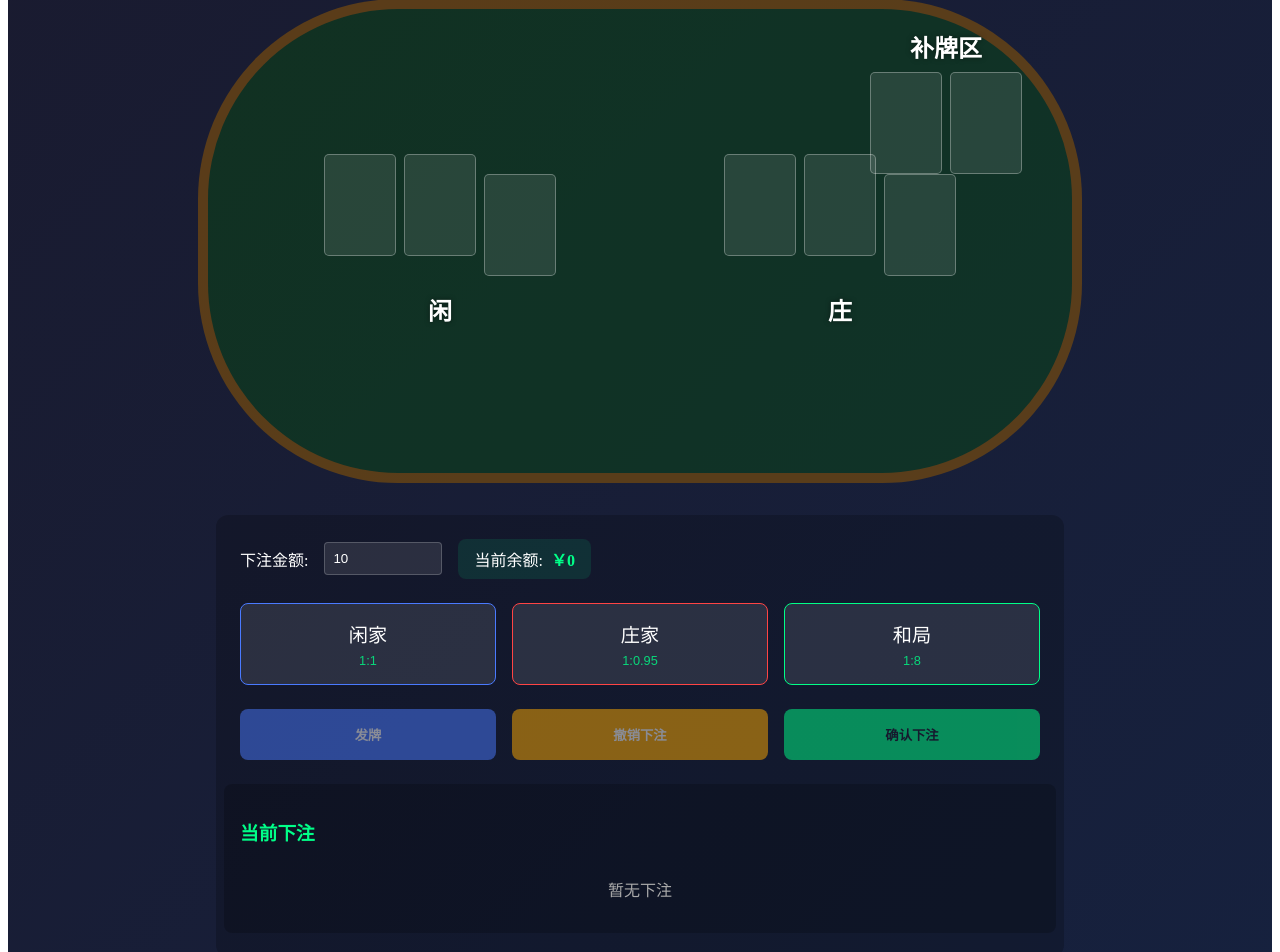
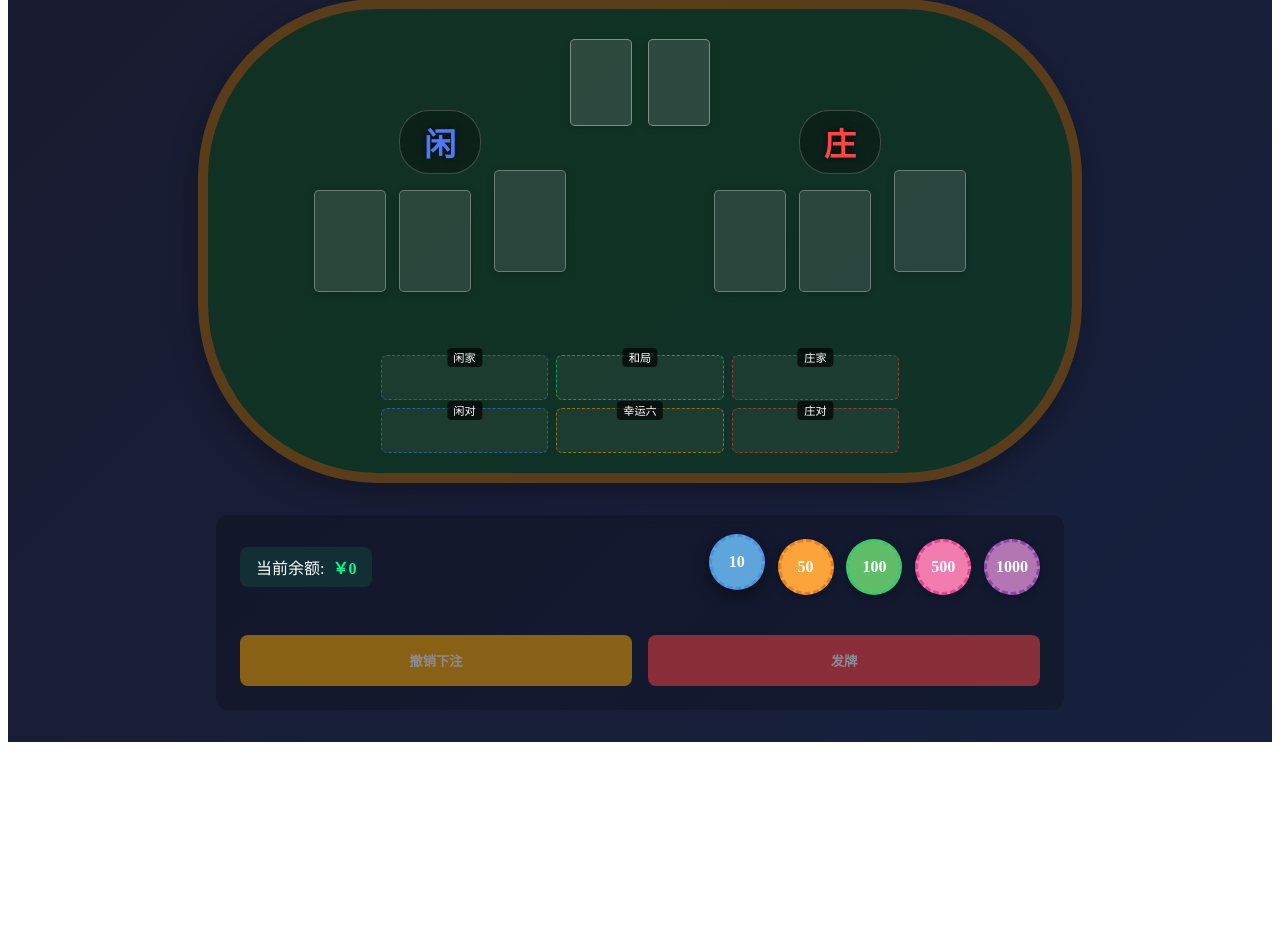
Before and after one commit to Monika18Y/casino, a Vue app: page /games/live/baccarat in a window 1280 px wide. Shown: the part 350-1302 px from the top of the page. After the commit the page ends 1100 px from the top, so only its background shows below. Built offline with nearby package versions, Linux system fonts and the light colour scheme; sample sign-in values are in the browser's storage.

Commit message:
更改布局

```diff
--- a/src/views/games/live/Baccarat.vue
+++ b/src/views/games/live/Baccarat.vue
@@ -27,32 +27,88 @@
 
         <!-- 游戏桌面 -->
         <div class="table-area">
+          <!-- 补牌区域 - 放在中上部 -->
+          <div class="extra-cards-area">
+            <div class="extra-card-slots">
+              <div class="card-slot"></div>
+              <div class="card-slot"></div>
+            </div>
+          </div>
+
           <!-- 闲家区域 -->
           <div class="player-area">
+            <div class="area-label">闲</div>
             <div class="card-area">
               <div class="card-slot"></div>
               <div class="card-slot"></div>
               <div class="card-slot third-card"></div>
             </div>
-            <div class="area-label">闲</div>
           </div>
 
           <!-- 庄家区域 -->
           <div class="banker-area">
+            <div class="area-label">庄</div>
             <div class="card-area">
               <div class="card-slot"></div>
               <div class="card-slot"></div>
               <div class="card-slot third-card"></div>
             </div>
-            <div class="area-label">庄</div>
           </div>
 
-          <!-- 补牌区域 -->
-          <div class="extra-cards-area">
-            <div class="area-label">补牌区</div>
-            <div class="extra-card-slots">
-              <div class="card-slot"></div>
-              <div class="card-slot"></div>
+          <!-- 下注区域 - 2x3布局 -->
+          <div class="betting-zones">
+            <!-- 第一行 -->
+            <div class="bet-row">
+              <!-- 闲家下注区域 -->
+              <div class="bet-zone player-bet-zone" @click="placeBetOnZone('player')">
+                <div class="bet-zone-label">闲家</div>
+                <div class="bet-amount" v-if="getZoneTotalAmount('player') > 0">
+                  {{getZoneTotalAmount('player')}}
+                </div>
+              </div>
+
+              <!-- 和局下注区域 -->
+              <div class="bet-zone tie-bet-zone" @click="placeBetOnZone('tie')">
+                <div class="bet-zone-label">和局</div>
+                <div class="bet-amount" v-if="getZoneTotalAmount('tie') > 0">
+                  {{getZoneTotalAmount('tie')}}
+                </div>
+              </div>
+
+              <!-- 庄家下注区域 -->
+              <div class="bet-zone banker-bet-zone" @click="placeBetOnZone('banker')">
+                <div class="bet-zone-label">庄家</div>
+                <div class="bet-amount" v-if="getZoneTotalAmount('banker') > 0">
+                  {{getZoneTotalAmount('banker')}}
+                </div>
+              </div>
+            </div>
+
+            <!-- 第二行 -->
+            <div class="bet-row">
+              <!-- 闲对下注区域 -->
+              <div class="bet-zone player-pair-bet-zone" @click="placeBetOnZone('playerPair')">
+                <div class="bet-zone-label">闲对</div>
+                <div class="bet-amount" v-if="getZoneTotalAmount('playerPair') > 0">
+                  {{getZoneTotalAmount('playerPair')}}
+                </div>
+              </div>
+
+              <!-- 幸运六下注区域 -->
+              <div class="bet-zone lucky-six-bet-zone" @click="placeBetOnZone('luckySix')">
+                <div class="bet-zone-label">幸运六</div>
+                <div class="bet-amount" v-if="getZoneTotalAmount('luckySix') > 0">
+                  {{getZoneTotalAmount('luckySix')}}
+                </div>
+              </div>
+
+              <!-- 庄对下注区域 -->
+              <div class="bet-zone banker-pair-bet-zone" @click="placeBetOnZone('bankerPair')">
+                <div class="bet-zone-label">庄对</div>
+                <div class="bet-amount" v-if="getZoneTotalAmount('bankerPair') > 0">
+                  {{getZoneTotalAmount('bankerPair')}}
+                </div>
+              </div>
             </div>
           </div>
         </div>
@@ -61,59 +117,21 @@
       <!-- 下注区域 -->
       <div class="betting-area">
         <div class="bet-options">
-          <div class="bet-amount-section">
-            <span>下注金额:</span>
-            <input
-              type="number"
-              v-model="betAmount"
-              min="1"
-              :max="userBalance"
-              :disabled="isDealing"
-            >
+          <div class="chips-selection">
             <div class="current-balance">
               <span>当前余额:</span>
               <span class="balance-value">￥{{ userBalance }}</span>
             </div>
-          </div>
-
-          <div class="bet-buttons">
-            <button
-              class="bet-btn player"
-              :class="{ active: selectedBet === 'player' }"
-              :disabled="isDealing"
-              @click="selectBet('player')"
-            >
-              闲家
-              <span class="odds">1:1</span>
-            </button>
-            <button
-              class="bet-btn banker"
-              :class="{ active: selectedBet === 'banker' }"
-              :disabled="isDealing"
-              @click="selectBet('banker')"
-            >
-              庄家
-              <span class="odds">1:0.95</span>
-            </button>
-            <button
-              class="bet-btn tie"
-              :class="{ active: selectedBet === 'tie' }"
-              :disabled="isDealing"
-              @click="selectBet('tie')"
-            >
-              和局
-              <span class="odds">1:8</span>
-            </button>
+            <div class="chips-rack">
+              <div class="chip" :class="{ active: selectedChipValue === 10 }" @click="selectChip(10)">10</div>
+              <div class="chip" :class="{ active: selectedChipValue === 50 }" @click="selectChip(50)">50</div>
+              <div class="chip" :class="{ active: selectedChipValue === 100 }" @click="selectChip(100)">100</div>
+              <div class="chip" :class="{ active: selectedChipValue === 500 }" @click="selectChip(500)">500</div>
+              <div class="chip" :class="{ active: selectedChipValue === 1000 }" @click="selectChip(1000)">1000</div>
+            </div>
           </div>
 
           <div class="action-buttons">
-            <button
-              class="deal-btn"
-              :disabled="!canDeal || isDealing"
-              @click="dealCards"
-            >
-              {{ isDealing ? '发牌中...' : '发牌' }}
-            </button>
             <button
               class="cancel-btn"
               :disabled="isDealing || currentBets.length === 0"
@@ -122,26 +140,12 @@
               撤销下注
             </button>
             <button
-              class="place-bet-btn"
-              :disabled="!canPlaceBet || isDealing"
-              @click="placeBet"
+              class="deal-btn"
+              :disabled="isDealing || currentBets.length === 0"
+              @click="startDealing"
             >
-              确认下注
+              发牌
             </button>
-          </div>
-        </div>
-
-        <!-- 当前下注显示 -->
-        <div class="current-bets">
-          <h3>当前下注</h3>
-          <div class="bet-list" v-if="currentBets.length > 0">
-            <div v-for="(bet, index) in currentBets" :key="index" class="bet-item">
-              <span class="bet-type">{{ getBetTypeName(bet.type) }}</span>
-              <span class="bet-amount">￥{{ bet.amount }}</span>
-            </div>
-          </div>
-          <div v-else class="no-bets">
-            暂无下注
           </div>
         </div>
       </div>
@@ -162,52 +166,66 @@ export default {
     return {
       userBalance: 0,
       username: localStorage.getItem('currentUser'),
-      betAmount: 10,
-      selectedBet: null,
+      selectedChipValue: 10,
       currentBets: [],
-      isDealing: false
+      isDealing: false,
+      chipColors: {
+        10: { background: '#5DA5DA', border: '#4A90E2' },
+        50: { background: '#FAA43A', border: '#E67E22' },
+        100: { background: '#60BD68', border: '#2ECC71' },
+        500: { background: '#F17CB0', border: '#E84393' },
+        1000: { background: '#B276B2', border: '#8E44AD' }
+      }
     }
   },
   computed: {
     canPlaceBet() {
       return !this.isDealing &&
-             this.betAmount > 0 &&
-             this.betAmount <= this.userBalance &&
-             this.selectedBet !== null
-    },
-    canDeal() {
-      return !this.isDealing && this.currentBets.length > 0
+             this.selectedChipValue > 0 &&
+             this.selectedChipValue <= this.userBalance
     }
   },
   methods: {
     goToProfile() {
       this.router.push('/profile')
     },
-    selectBet(type) {
-      this.selectedBet = this.selectedBet === type ? null : type
+    selectChip(value) {
+      if (this.isDealing) return;
+      this.selectedChipValue = value;
     },
-    placeBet() {
-      if (!this.canPlaceBet) return;
+    getChipStyle(amount) {
+      const color = this.chipColors[amount] || this.chipColors[10];
+      return {
+        backgroundColor: color.background,
+        borderColor: color.border
+      };
+    },
+    getZoneBets(type) {
+      return this.currentBets.filter(bet => bet.type === type);
+    },
+    getZoneTotalAmount(type) {
+      const bets = this.getZoneBets(type);
+      return bets.reduce((total, bet) => total + bet.amount, 0);
+    },
+    placeBetOnZone(type) {
+      if (this.isDealing || !this.canPlaceBet) return;
 
       // 检查余额是否足够
-      if (this.betAmount > this.userBalance) {
+      if (this.selectedChipValue > this.userBalance) {
         alert('余额不足');
         return;
       }
 
       // 添加下注
       let bet = {
-        type: this.selectedBet,
-        amount: this.betAmount
+        type: type,
+        amount: this.selectedChipValue
       };
       this.currentBets.push(bet);
 
       // 扣除余额
-      this.userBalance -= this.betAmount;
+      this.userBalance -= this.selectedChipValue;
       this.updateUserBalance();
-
-      // 重置选择
-      this.selectedBet = null;
     },
     cancelBets() {
       if (this.isDealing || this.currentBets.length === 0) return;
@@ -225,8 +243,8 @@ export default {
       // 清空当前下注
       this.currentBets = [];
     },
-    dealCards() {
-      if (!this.canDeal) return;
+    startDealing() {
+      if (this.currentBets.length === 0) return;
 
       this.isDealing = true;
 
@@ -245,6 +263,9 @@ export default {
         case 'player': return '闲家';
         case 'banker': return '庄家';
         case 'tie': return '和局';
+        case 'playerPair': return '闲对';
+        case 'bankerPair': return '庄对';
+        case 'luckySix': return '幸运六';
         default: return type;
       }
     },
@@ -385,13 +406,14 @@ h1 {
   width: 800px;
   height: 400px;
   background: rgba(0, 100, 0, 0.3);
-  border-radius: 200px;
+  border-radius: 180px;
   border: 10px solid rgba(139, 69, 19, 0.6);
   position: relative;
   display: flex;
-  justify-content: space-around;
+  justify-content: center;
   align-items: center;
   padding: 2rem;
+  box-shadow: 0 10px 30px rgba(0, 0, 0, 0.3);
 }
 
 .player-area, .banker-area {
@@ -399,11 +421,22 @@ h1 {
   flex-direction: column;
   align-items: center;
   gap: 1rem;
+  width: 40%;
+  position: relative;
+  margin-bottom: 80px; /* 为下注区域留出空间 */
+}
+
+.player-area {
+  margin-right: 5%;
+}
+
+.banker-area {
+  margin-left: 5%;
 }
 
 .card-area {
   display: flex;
-  gap: 0.5rem;
+  gap: 0.8rem;
 }
 
 .card-slot {
@@ -412,31 +445,76 @@ h1 {
   background: rgba(255, 255, 255, 0.1);
   border: 1px solid rgba(255, 255, 255, 0.3);
   border-radius: 5px;
+  box-shadow: 0 2px 8px rgba(0, 0, 0, 0.2);
+  transition: all 0.3s ease;
+}
+
+.card-slot:hover {
+  transform: translateY(-2px);
+  box-shadow: 0 4px 12px rgba(255, 255, 255, 0.2);
 }
 
 .third-card {
-  margin-top: 20px;
+  margin-left: 10px;
+  position: relative;
+  top: -20px;
 }
 
 .area-label {
-  font-size: 1.5rem;
+  font-size: 2rem;
   font-weight: bold;
   color: white;
-  text-shadow: 0 0 5px rgba(0, 0, 0, 0.5);
+  text-shadow: 0 0 8px rgba(0, 0, 0, 0.8);
+  padding: 0.5rem 1.5rem;
+  border-radius: 30px;
+  background: rgba(0, 0, 0, 0.3);
+  border: 1px solid rgba(255, 255, 255, 0.2);
+}
+
+.player-area .area-label {
+  color: #4a7aff;
+}
+
+.banker-area .area-label {
+  color: #ff4444;
 }
 
 .extra-cards-area {
   position: absolute;
-  top: 20px;
-  right: 50px;
+  top: 30px;
+  left: 50%;
+  transform: translateX(-50%);
   display: flex;
   flex-direction: column;
   align-items: center;
-  gap: 0.5rem;
 }
 
 .extra-card-slots {
   display: flex;
+  gap: 1rem;
+}
+
+.extra-card-slots .card-slot {
+  width: 60px;
+  height: 85px;
+  opacity: 0.8;
+  border: 1px solid rgba(255, 255, 255, 0.5);
+  background: rgba(255, 255, 255, 0.15);
+}
+
+/* 下注区域 - 2x3布局 */
+.betting-zones {
+  position: absolute;
+  bottom: 20px;
+  width: 60%;
+  display: flex;
+  flex-direction: column;
+  gap: 0.5rem;
+}
+
+.bet-row {
+  display: flex;
+  justify-content: space-between;
   gap: 0.5rem;
 }
 
@@ -460,20 +538,13 @@ h1 {
   gap: 1.5rem;
 }
 
-.bet-amount-section {
+/* 筹码选择区域 */
+.chips-selection {
   display: flex;
+  justify-content: space-between;
   align-items: center;
   flex-wrap: wrap;
   gap: 1rem;
-}
-
-.bet-amount-section input {
-  background: rgba(255, 255, 255, 0.1);
-  border: 1px solid rgba(255, 255, 255, 0.2);
-  color: white;
-  padding: 0.5rem;
-  border-radius: 4px;
-  width: 100px;
 }
 
 .current-balance {
@@ -490,87 +561,151 @@ h1 {
   font-weight: bold;
 }
 
-.bet-buttons {
+.chips-rack {
   display: flex;
-  justify-content: space-between;
-  gap: 1rem;
+  gap: 0.8rem;
+  flex-wrap: wrap;
 }
 
-.bet-btn {
-  flex: 1;
-  background: rgba(255, 255, 255, 0.1);
-  border: 1px solid rgba(255, 255, 255, 0.2);
+.chip {
+  width: 50px;
+  height: 50px;
+  border-radius: 50%;
+  display: flex;
+  justify-content: center;
+  align-items: center;
+  font-weight: bold;
+  cursor: pointer;
+  box-shadow: 0 2px 8px rgba(0, 0, 0, 0.3);
+  transition: all 0.2s ease;
+  border: 3px dashed rgba(255, 255, 255, 0.3);
+  user-select: none;
+}
+
+.chip:hover {
+  transform: translateY(-3px) scale(1.05);
+  box-shadow: 0 4px 12px rgba(0, 0, 0, 0.4);
+}
+
+.chip.active {
+  transform: translateY(-5px);
+  box-shadow: 0 5px 15px rgba(0, 0, 0, 0.5);
+  border: 3px dashed rgba(255, 255, 255, 0.8);
+}
+
+/* 筹码颜色 */
+.chip:nth-child(1) {
+  background-color: #5DA5DA;
+  border-color: #4A90E2;
   color: white;
-  padding: 1rem 0.5rem;
-  border-radius: 8px;
+}
+
+.chip:nth-child(2) {
+  background-color: #FAA43A;
+  border-color: #E67E22;
+  color: white;
+}
+
+.chip:nth-child(3) {
+  background-color: #60BD68;
+  border-color: #2ECC71;
+  color: white;
+}
+
+.chip:nth-child(4) {
+  background-color: #F17CB0;
+  border-color: #E84393;
+  color: white;
+}
+
+.chip:nth-child(5) {
+  background-color: #B276B2;
+  border-color: #8E44AD;
+  color: white;
+}
+
+/* 下注区域 */
+.bet-zone {
+  position: relative;
+  padding: 0.25rem;
+  border-radius: 6px;
+  background: rgba(255, 255, 255, 0.05);
+  border: 1px dashed rgba(255, 255, 255, 0.2);
+  min-width: 50px;
+  min-height: 35px;
   cursor: pointer;
   transition: all 0.3s ease;
+  flex: 1;
   display: flex;
-  flex-direction: column;
+  justify-content: center;
   align-items: center;
-  justify-content: center;
-  font-size: 1.2rem;
 }
 
-.bet-btn:hover:not(:disabled) {
-  background: rgba(255, 255, 255, 0.15);
+.bet-zone:hover {
+  background: rgba(255, 255, 255, 0.1);
   transform: translateY(-2px);
 }
 
-.bet-btn:disabled {
-  opacity: 0.5;
-  cursor: not-allowed;
+.bet-zone-label {
+  font-size: 0.7rem;
+  position: absolute;
+  top: -8px;
+  left: 50%;
+  transform: translateX(-50%);
+  background: rgba(0, 0, 0, 0.7);
+  padding: 0.1rem 0.4rem;
+  border-radius: 4px;
+  white-space: nowrap;
 }
 
-.bet-btn.active {
-  background: rgba(0, 255, 136, 0.2);
-  border-color: #00ff88;
+.player-bet-zone, .player-pair-bet-zone {
+  border-color: rgba(74, 122, 255, 0.5);
 }
 
-.bet-btn.player {
-  border-color: #4a7aff;
+.banker-bet-zone, .banker-pair-bet-zone {
+  border-color: rgba(255, 68, 68, 0.5);
 }
 
-.bet-btn.banker {
-  border-color: #ff4444;
+.tie-bet-zone {
+  border-color: rgba(0, 255, 136, 0.5);
 }
 
-.bet-btn.tie {
-  border-color: #00ff88;
+.lucky-six-bet-zone {
+  border-color: rgba(255, 170, 0, 0.5);
 }
 
-.odds {
-  font-size: 0.8rem;
+.bet-amount {
+  font-size: 1rem;
+  font-weight: bold;
+  color: white;
+  text-shadow: 0 0 4px rgba(0, 0, 0, 0.8);
+  background: rgba(0, 0, 0, 0.3);
+  border-radius: 4px;
+  padding: 0.1rem 0.3rem;
+  min-width: 30px;
+  text-align: center;
+}
+
+.player-bet-zone .bet-amount, .player-pair-bet-zone .bet-amount {
+  color: #4a7aff;
+}
+
+.banker-bet-zone .bet-amount, .banker-pair-bet-zone .bet-amount {
+  color: #ff4444;
+}
+
+.tie-bet-zone .bet-amount {
   color: #00ff88;
-  margin-top: 0.3rem;
-  opacity: 0.8;
+}
+
+.lucky-six-bet-zone .bet-amount {
+  color: #ffaa00;
 }
 
 .action-buttons {
   display: flex;
   gap: 1rem;
-}
-
-.deal-btn {
-  flex: 1;
-  padding: 1rem;
-  background: #4a7aff;
-  color: white;
-  border: none;
-  border-radius: 8px;
-  cursor: pointer;
-  font-weight: bold;
-  transition: all 0.3s ease;
-}
-
-.deal-btn:hover:not(:disabled) {
-  transform: translateY(-2px);
-  box-shadow: 0 4px 12px rgba(74, 122, 255, 0.2);
-}
-
-.deal-btn:disabled {
-  opacity: 0.5;
-  cursor: not-allowed;
+  margin-top: 1rem;
 }
 
 .cancel-btn {
@@ -595,11 +730,11 @@ h1 {
   cursor: not-allowed;
 }
 
-.place-bet-btn {
+.deal-btn {
   flex: 1;
   padding: 1rem;
-  background: #00ff88;
-  color: #1a1a2e;
+  background: #ff4444;
+  color: white;
   border: none;
   border-radius: 8px;
   cursor: pointer;
@@ -607,48 +742,14 @@ h1 {
   transition: all 0.3s ease;
 }
 
-.place-bet-btn:hover:not(:disabled) {
+.deal-btn:hover:not(:disabled) {
   transform: translateY(-2px);
-  box-shadow: 0 4px 12px rgba(0, 255, 136, 0.2);
+  box-shadow: 0 4px 12px rgba(255, 68, 68, 0.2);
 }
 
-.place-bet-btn:disabled {
+.deal-btn:disabled {
   opacity: 0.5;
   cursor: not-allowed;
-}
-
-/* 当前下注显示 */
-.current-bets {
-  width: 100%;
-  margin-top: 1.5rem;
-  background: rgba(0, 0, 0, 0.2);
-  padding: 1rem;
-  border-radius: 8px;
-}
-
-.current-bets h3 {
-  margin-bottom: 1rem;
-  color: #00ff88;
-}
-
-.bet-list {
-  display: flex;
-  flex-direction: column;
-  gap: 0.5rem;
-}
-
-.bet-item {
-  display: flex;
-  justify-content: space-between;
-  background: rgba(255, 255, 255, 0.1);
-  padding: 0.5rem 1rem;
-  border-radius: 4px;
-}
-
-.no-bets {
-  text-align: center;
-  color: #aaa;
-  padding: 1rem;
 }
 
 /* 响应式设计 */
@@ -657,6 +758,7 @@ h1 {
     width: 100%;
     height: auto;
     padding: 1.5rem;
+    border-radius: 100px;
   }
 
   .card-slot {
@@ -664,12 +766,34 @@ h1 {
     height: 70px;
   }
 
-  .bet-buttons {
-    flex-direction: column;
+  .extra-card-slots .card-slot {
+    width: 45px;
+    height: 65px;
   }
 
-  .action-buttons {
-    flex-direction: column;
+  .third-card {
+    top: -10px;
+  }
+
+  .betting-zones {
+    width: 70%;
+    bottom: 15px;
+  }
+
+  .bet-zone {
+    min-width: 45px;
+    min-height: 32px;
+    padding: 0.2rem;
+  }
+
+  .placed-chip {
+    width: 20px;
+    height: 20px;
+    font-size: 0.5rem;
+  }
+
+  .player-area, .banker-area {
+    margin-bottom: 70px;
   }
 }
 
@@ -691,6 +815,7 @@ h1 {
   .table-area {
     border-radius: 100px;
     padding: 1rem;
+    height: 500px; /* 增加高度以容纳垂直排列的下注区域 */
   }
 
   .card-slot {
@@ -703,10 +828,46 @@ h1 {
   }
 
   .extra-cards-area {
-    position: relative;
-    top: auto;
-    right: auto;
+    position: absolute;
+    top: 10px;
+    left: 50%;
+    transform: translateX(-50%);
+    margin-top: 0;
+  }
+
+  .betting-zones {
+    width: 60%;
+    bottom: 10px;
+  }
+
+  .bet-row {
+    flex-direction: column;
+    gap: 0.4rem;
+  }
+
+  .chips-rack {
+    justify-content: center;
     margin-top: 1rem;
+  }
+
+  .current-balance {
+    width: 100%;
+    justify-content: center;
+  }
+
+  .bet-zone {
+    min-width: 35px;
+    min-height: 28px;
+  }
+
+  .placed-chip {
+    width: 18px;
+    height: 18px;
+    font-size: 0.45rem;
+  }
+
+  .player-area, .banker-area {
+    margin-bottom: 0;
   }
 }
 </style>
```
